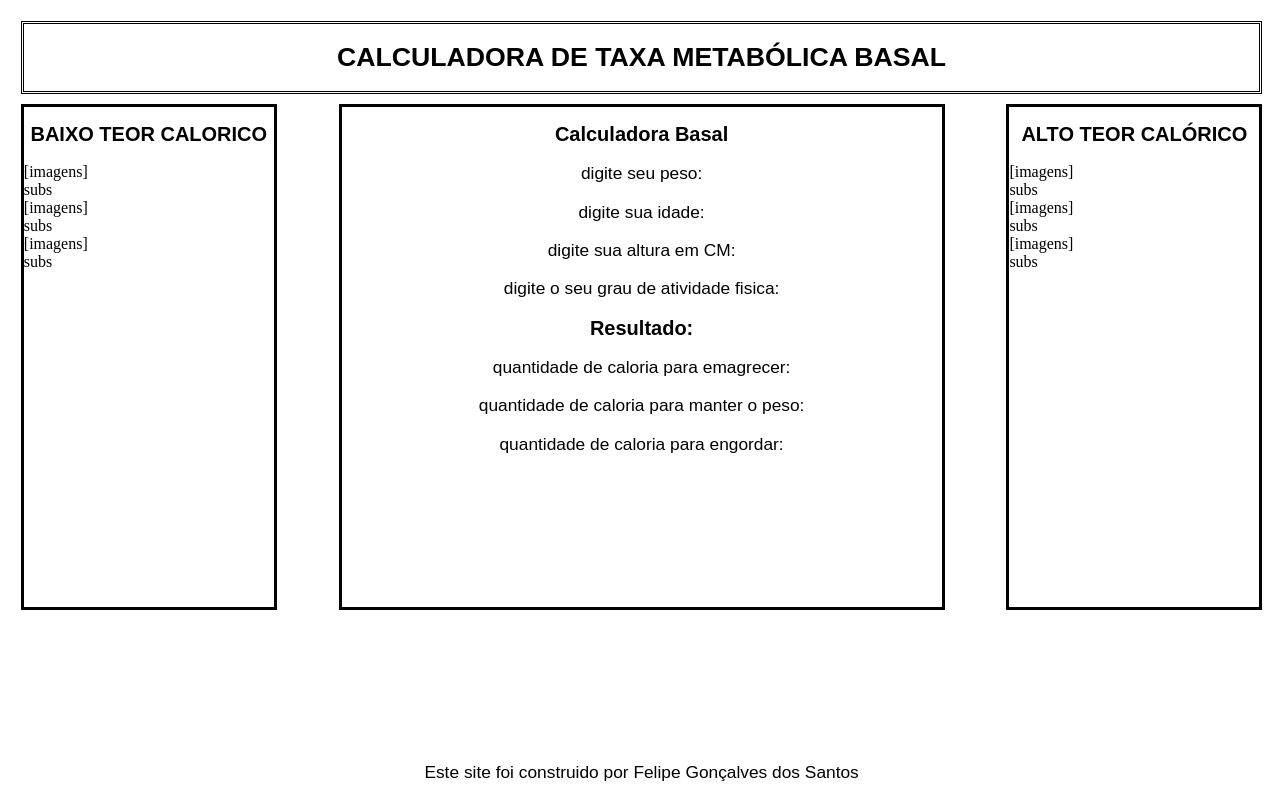
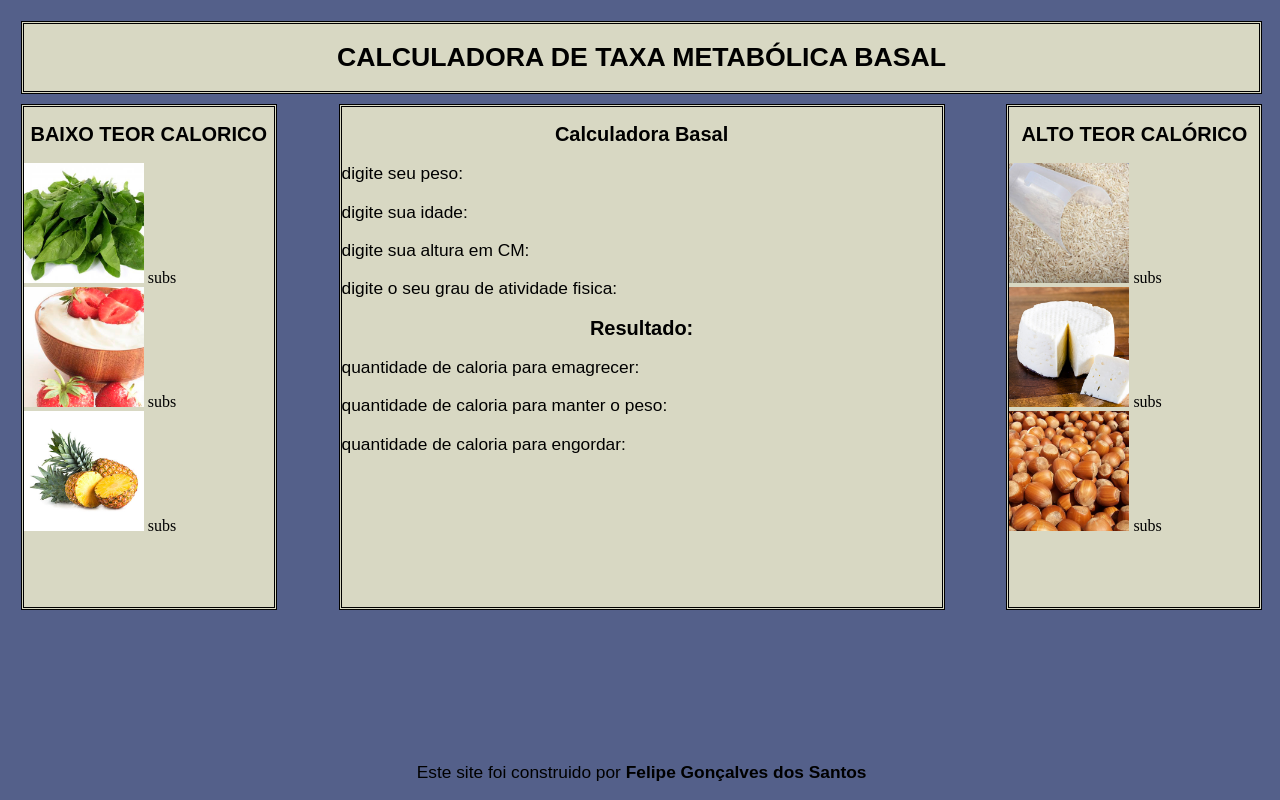
Before and after one commit to evilfeeh/calculating-your-gains, a PHP site: page / in a window 1280 px wide. Run offline with PHP 8.4, Linux system fonts and the light colour scheme.

Commit message:
background-color and images in HTML code

```diff
--- a/_css/estilo.css
+++ b/_css/estilo.css
@@ -12,14 +12,22 @@ h2{
 }
 
 p{
-	text-align: center;
 	font-family: arial;
 	font-size: 13pt;
 }
 
+a{
+	text-decoration: none;
+	color: #000;
+}
+
+img{
+	width: 120px;
+}
 /*layout da pagina*/
 
 body{
+	background-color: #54608a;
 	width: 97%;
 	height: 100%;
 	padding: 1%;
@@ -30,34 +38,37 @@ div#interface{
 }
 
 header#cabecalho{
+	background-color: #D8D8C3;
 	text-align: center;
 	border-style: double;
 }
 
 aside#borda-direita{
+	background-color: #D8D8C3;
 	margin-top: 10px;
 	float: right;
 	width: 250px;
 	height: 500px;
-	border-style: solid;
+	border-style: double;
 }
 
 div#centro{
+	background-color: #D8D8C3;
 	display: fixed;
 	margin: 10px auto;
-	text-align: center;
-	border-style: solid;
+	border-style: double;
 	width: 600px;
 	height: 500px;
 }
 
 
 aside#borda-esquerda{
+	background-color: #D8D8C3;
 	margin-top: 10px;
 	float: left;
 	width: 250px;
 	height: 500px;
-	border-style: solid;
+	border-style: double;
 }
 
 footer#rodape{
--- a/index.php
+++ b/index.php
@@ -12,20 +12,20 @@
 		</header>
 		<aside id="borda-esquerda">
 			<h2>BAIXO TEOR CALORICO</h2>
-			[imagens]<br/>
+			<img src="_imagens/acelga.jpg"/>
 			subs<br/>
-			[imagens]<br/>
+			<img src="_imagens/iogurte.jpg"/>
 			subs<br/>
-			[imagens]<br/>
+			<img src="_imagens/abacaxi.jpg"/>
 			subs<br/>
 		</aside>
 		<aside id="borda-direita">
 			<h2>ALTO TEOR CALÓRICO</h2>
-			[imagens]<br/>
+			<img src="_imagens/arroz.jpg"/>
 			subs<br/>
-			[imagens]<br/>
+			<img src="_imagens/queijo.jpg"/>
 			subs<br/>
-			[imagens]<br/>
+			<img src="_imagens/avela.jpg"/>
 			subs<br/>
 		</aside>
 		<div id="centro">
@@ -46,7 +46,7 @@
 		</div>
 	</div>
 	<footer id="rodape">
-		<p>Este site foi construido por Felipe Gonçalves dos Santos</p>
+		<p>Este site foi construido por <a href="https://github.com/felipegsantos15" target="_blank"><b>Felipe Gonçalves dos Santos</b></a></p>
 	</footer>
 </body>
 </html>
```
Also changed, not shown: _imagens/Avela.jpg (added), _imagens/abacaxi.jpg (added), _imagens/acelga.jpg (added), _imagens/arroz.jpg (added), _imagens/iogurte.jpg (added), _imagens/queijo.jpg (added).
